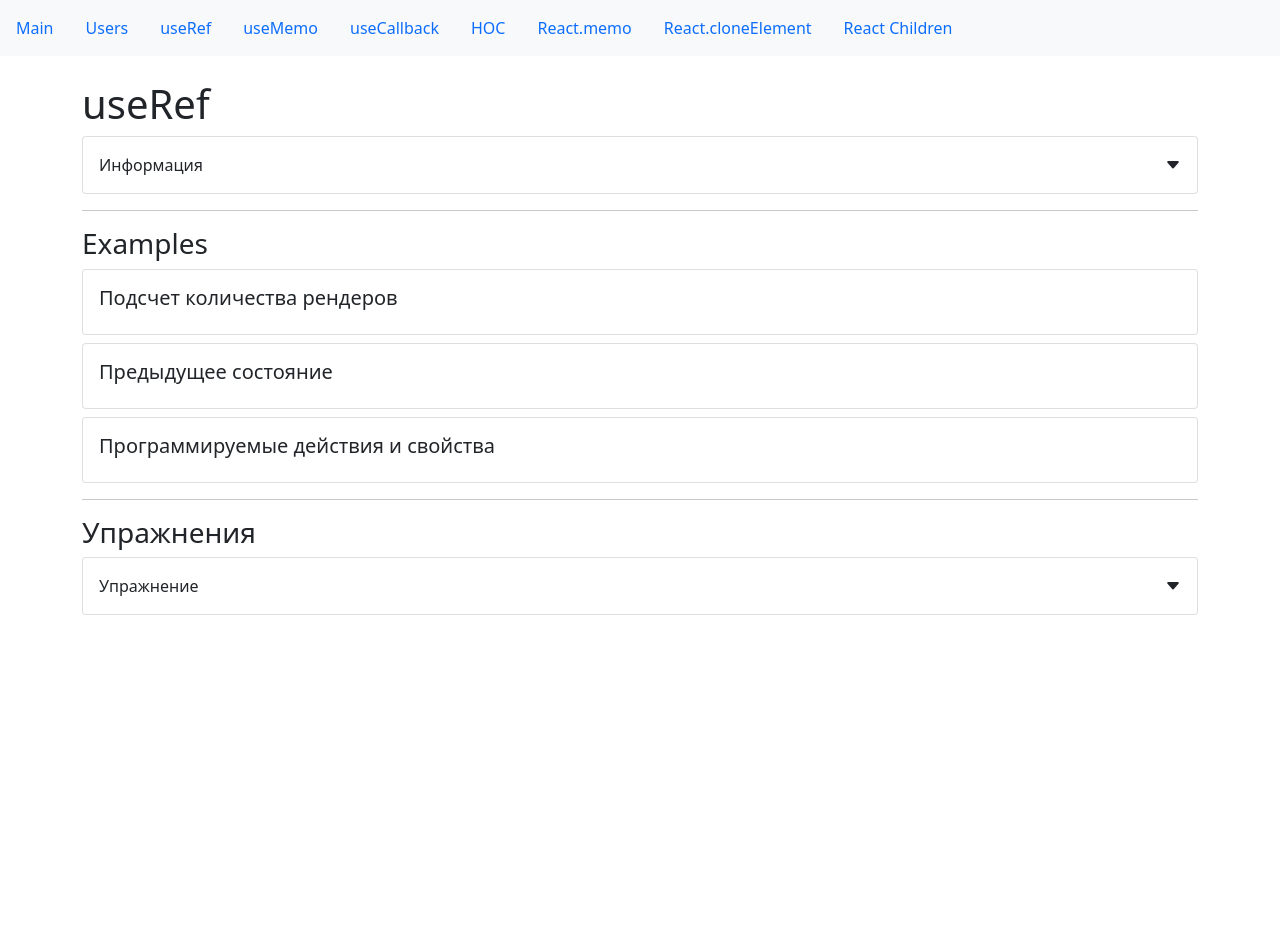
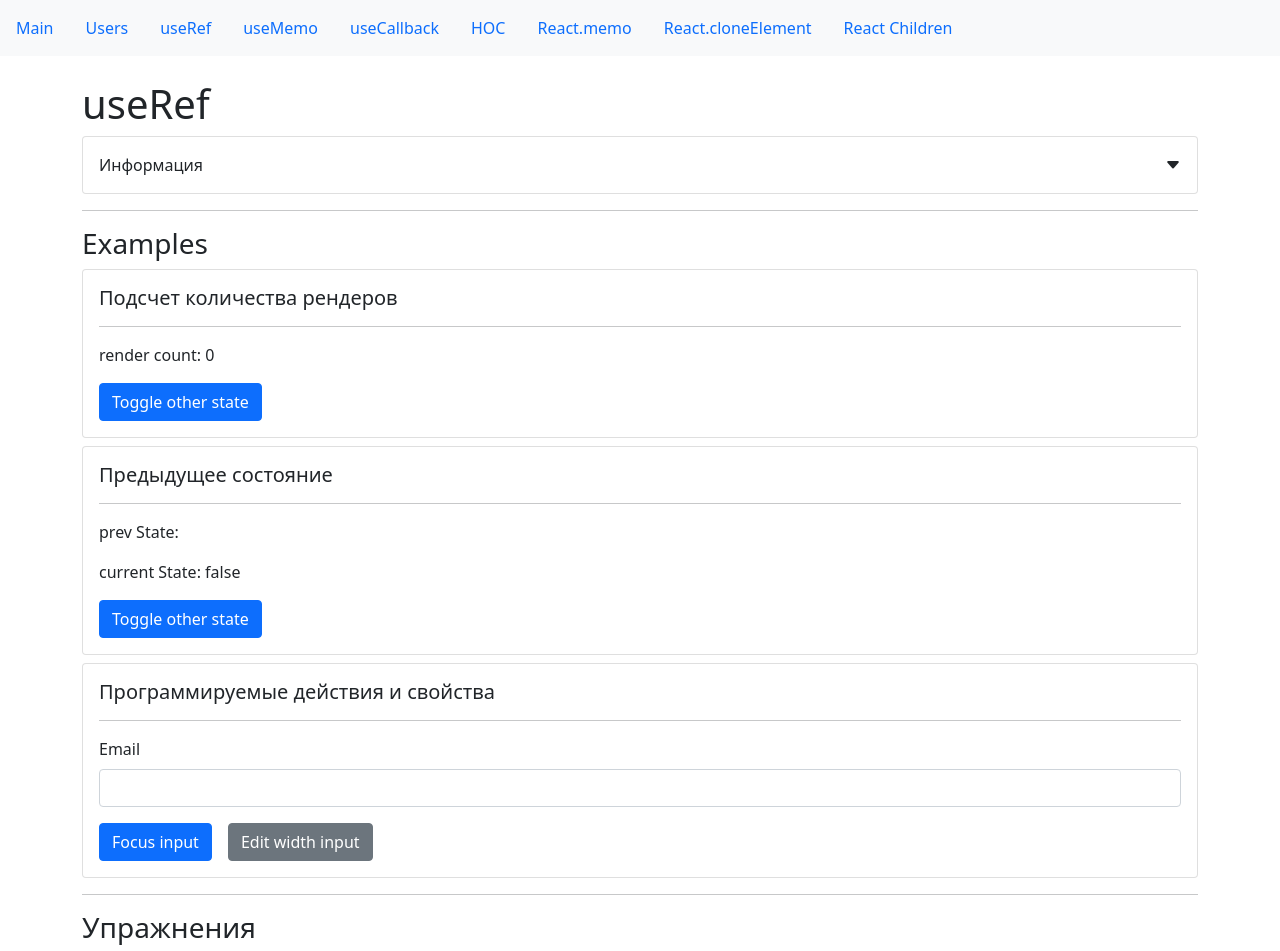
Before and after one commit to deysan/hw-hooks, a React (Create React App) app: page /useRef in a window 1280 px wide. Shown: the top 951 px of the page. Before the commit the page ends 800 px from the top, so only its background shows below. Built offline with nearby package versions, Linux system fonts and the light colour scheme.

Commit message:
Trainee useRef

```diff
--- a/src/app/components/examples/useRef/prevState.jsx
+++ b/src/app/components/examples/useRef/prevState.jsx
@@ -1,10 +1,31 @@
-import React from "react";
+import React, { useEffect, useRef, useState } from "react";
 import CardWrapper from "../../common/Card";
+import Divider from "../../common/divider";
 import SmallTitle from "../../common/typografy/smallTitle";
+
 const PrevStateExample = () => {
+    const prevState = useRef("");
+    const [currentState, setCurrentState] = useState("false");
+
+    const toggleCurrentState = () => {
+        setCurrentState((prevState) =>
+            prevState === "false" ? "true" : "false"
+        );
+    };
+
+    useEffect(() => {
+        prevState.current = currentState;
+    }, [currentState]);
+
     return (
         <CardWrapper>
             <SmallTitle>Предыдущее состояние</SmallTitle>
+            <Divider />
+            <p>prev State: {prevState.current}</p>
+            <p>current State: {currentState}</p>
+            <button className="btn btn-primary" onClick={toggleCurrentState}>
+                Toggle other state
+            </button>
         </CardWrapper>
     );
 };
--- a/src/app/components/examples/useRef/programmableActions.jsx
+++ b/src/app/components/examples/useRef/programmableActions.jsx
@@ -1,12 +1,45 @@
-import React from "react";
+import React, { useRef } from "react";
 import CardWrapper from "../../common/Card";
+import Divider from "../../common/divider";
 import SmallTitle from "../../common/typografy/smallTitle";
+
 const ProgrammableActionsExample = () => {
+    const inputRef = useRef();
+
+    const handleClickFocus = () => {
+        inputRef.current.focus();
+    };
+
+    const handleClickWidth = () => {
+        inputRef.current.style.width = "100px";
+    };
+
     return (
         <CardWrapper>
             <SmallTitle className="card-title">
                 Программируемые действия и свойства
             </SmallTitle>
+            <Divider />
+            <div className="mb-3">
+                <label htmlFor="email" className="form-label">
+                    Email
+                </label>
+                <input
+                    ref={inputRef}
+                    type="email"
+                    className="form-control"
+                    id="email"
+                />
+            </div>
+            <button className="btn btn-primary" onClick={handleClickFocus}>
+                Focus input
+            </button>
+            <button
+                className="btn btn-secondary mx-3"
+                onClick={handleClickWidth}
+            >
+                Edit width input
+            </button>
         </CardWrapper>
     );
 };
--- a/src/app/components/examples/useRef/renderCount.jsx
+++ b/src/app/components/examples/useRef/renderCount.jsx
@@ -1,10 +1,28 @@
-import React from "react";
+import React, { useEffect, useRef, useState } from "react";
 import CardWrapper from "../../common/Card";
 import SmallTitle from "../../common/typografy/smallTitle";
+import Divider from "../../common/divider";
+
 const RenderCountExample = () => {
+    const renderCount = useRef(0);
+    const [otherState, setOtherState] = useState(false);
+
+    const toggleOtherState = () => {
+        setOtherState(!otherState);
+    };
+
+    useEffect(() => {
+        renderCount.current++;
+    });
+
     return (
         <CardWrapper>
             <SmallTitle>Подсчет количества рендеров</SmallTitle>
+            <Divider />
+            <p>render count: {renderCount.current}</p>
+            <button className="btn btn-primary" onClick={toggleOtherState}>
+                Toggle other state
+            </button>
         </CardWrapper>
     );
 };
```
